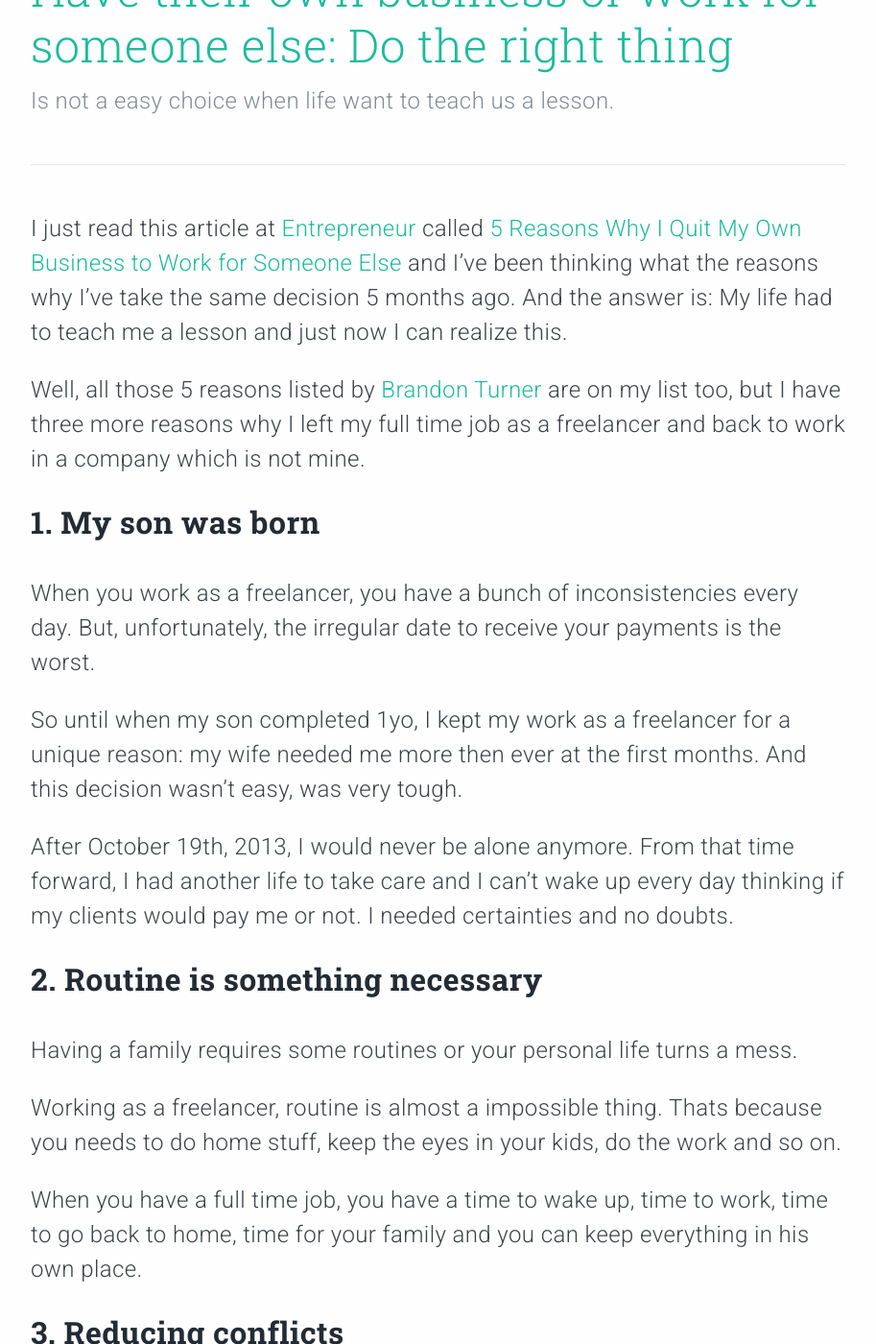
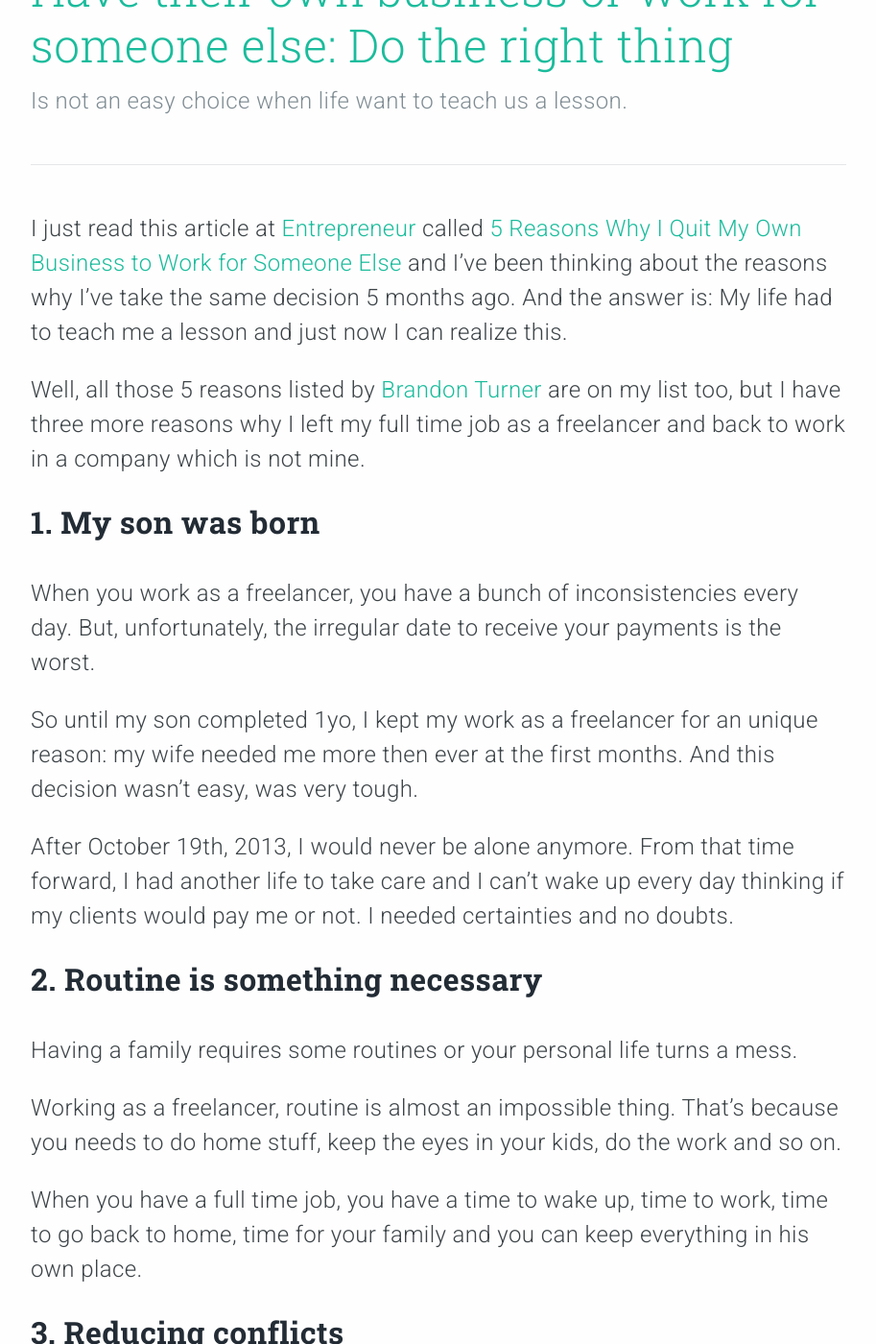
Before and after one commit to filipesf/filipesf.github.io, a Jekyll site: the page built from _posts/2015-02-26-have-their-own-business-or-work-for-someone-else-do-the-right-thing.md, in a window 1280 px wide and 1400 px high, scrolled down 215 px. Shown: the whole window at 96% size, without its empty margins (183-1096 px from the left). Built offline with Jekyll 4.4.1, drawn with Linux system fonts in a browser that asks for light colours; nearby versions of some CDN libraries; comment, search, counter and statistics services are not loaded.

Commit message:
text fixes

```diff
--- a/_posts/2015-02-26-have-their-own-business-or-work-for-someone-else-do-the-right-thing.md
+++ b/_posts/2015-02-26-have-their-own-business-or-work-for-someone-else-do-the-right-thing.md
@@ -2,14 +2,14 @@
 layout: post
 cover: /img/own-business-or-others-company.jpg
 title: "Have their own business or work for someone else: Do the right thing"
-excerpt: Is not a easy choice when life want to teach us a lesson.
+excerpt: Is not an easy choice when life want to teach us a lesson.
 date: 2015-02-26 1:07:25
 published: true
 comments: true
 tags: Entrepreneurship
 ---
 
-I just read this article at [Entrepreneur](http://www.entrepreneur.com) called [5 Reasons Why I Quit My Own Business to Work for Someone Else](http://www.entrepreneur.com/article/242951) and I've been thinking what the reasons why I've take the same decision 5 months ago. And the answer is: My life had to teach me a lesson and just now I can realize this.
+I just read this article at [Entrepreneur](http://www.entrepreneur.com) called [5 Reasons Why I Quit My Own Business to Work for Someone Else](http://www.entrepreneur.com/article/242951) and I've been thinking about the reasons why I've take the same decision 5 months ago. And the answer is: My life had to teach me a lesson and just now I can realize this.
 
 Well, all those 5 reasons listed by [Brandon Turner](https://www.linkedin.com/in/brandonrturner) are on my list too, but I have three more reasons why I left my full time job as a freelancer and back to work in a company which is not mine.
 
@@ -17,7 +17,7 @@ Well, all those 5 reasons listed by [Brandon Turner](https://www.linkedin.com/in
 
 When you work as a freelancer, you have a bunch of inconsistencies every day. But, unfortunately, the irregular date to receive your payments is the worst.
 
-So until when my son completed 1yo, I kept my work as a freelancer for a unique reason: my wife needed me more then ever at the first months. And this decision wasn't easy, was very tough.
+So until my son completed 1yo, I kept my work as a freelancer for an unique reason: my wife needed me more then ever at the first months. And this decision wasn't easy, was very tough.
 
 After October 19th, 2013, I would never be alone anymore. From that time forward, I had another life to take care and I can't wake up every day thinking if my clients would pay me or not. I needed certainties and no doubts.
 
@@ -25,7 +25,7 @@ After October 19th, 2013, I would never be alone anymore. From that time forward
 
 Having a family requires some routines or your personal life turns a mess.
 
-Working as a freelancer, routine is almost a impossible thing. Thats because you needs to do home stuff, keep the eyes in your kids, do the work and so on.
+Working as a freelancer, routine is almost an impossible thing. That's because you needs to do home stuff, keep the eyes in your kids, do the work and so on.
 
 When you have a full time job, you have a time to wake up, time to work, time to go back to home, time for your family and you can keep everything in his own place.
 
```
Also changed, not shown: index.md (+1 -1 lines).
